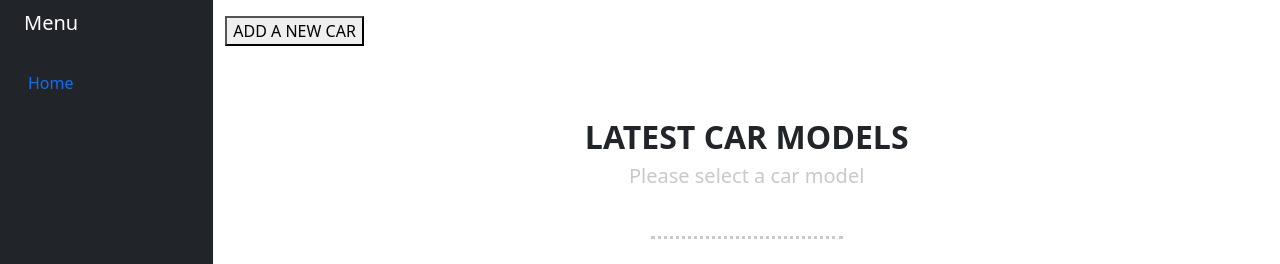
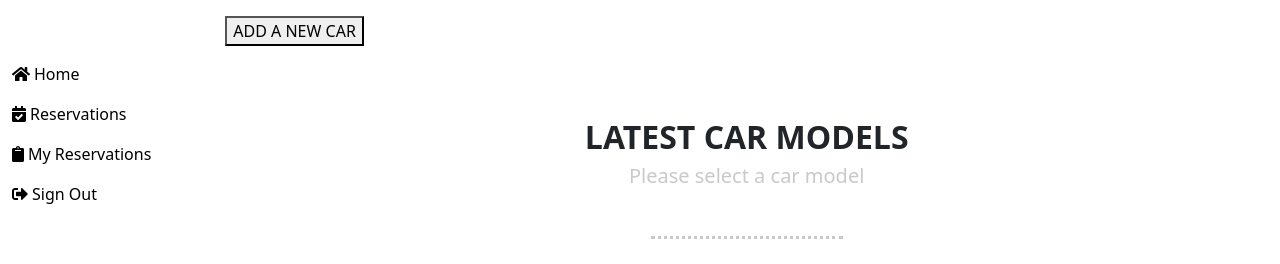
Before and after one commit to mariordgez/Final-Capstone-React, a React (Create React App) app: page / in a window 1280 px wide. Shown: the top 264 px of the page. Built offline with nearby package versions, Linux system fonts and the light colour scheme; no server answers.

Commit message:
Add icons and styling to navbar

```diff
--- a/package.json
+++ b/package.json
@@ -7,6 +7,9 @@
     "@babel/eslint-parser": "7.x",
     "@babel/plugin-syntax-jsx": "7.x",
     "@babel/preset-react": "7.x",
+    "@fortawesome/fontawesome-svg-core": "^1.2.36",
+    "@fortawesome/free-solid-svg-icons": "^5.15.4",
+    "@fortawesome/react-fontawesome": "^0.1.16",
     "@reduxjs/toolkit": "^1.6.2",
     "@testing-library/jest-dom": "^4.2.4",
     "@testing-library/react": "^9.3.2",
--- a/src/App.js
+++ b/src/App.js
@@ -34,7 +34,7 @@ function App() {
               )}
             />
           )}
-          <Route path="/detail/cars/:carid" element={<Detail />} />
+          <Route path="/detail/cars/:carid" element={<Navbar Page={Detail} />} />
         </Routes>
       </main>
     </Router>
--- a/src/components/Navbar/navbar.js
+++ b/src/components/Navbar/navbar.js
@@ -2,14 +2,22 @@ import React from 'react';
 import PropTypes from 'prop-types';
 import { Link } from 'react-router-dom';
 import 'bootstrap/dist/css/bootstrap.min.css';
+import { FontAwesomeIcon } from '@fortawesome/react-fontawesome';
+import {
+  faHome,
+  faClipboard,
+  faSignOutAlt,
+  faCalendarCheck,
+} from '@fortawesome/free-solid-svg-icons';
+import '../../css/navbar.css';
 
 const Navbar = (props) => {
   const { Page } = props;
   return (
     <div className="container-fluid">
       <div className="row flex-nowrap">
-        <div className="col-auto col-md-3 col-xl-2 px-sm-2 px-0 bg-dark">
-          <div className="d-flex flex-column align-items-center align-items-sm-start px-3 pt-2 text-white min-vh-100">
+        <div className="col-auto col-md-3 col-xl-2 px-sm-2 px-0 bg-white">
+          <div className="d-flex flex-column align-items-center align-items-sm-start px-0 pt-2 text-white min-vh-100">
             <Link
               to="/"
               className="d-flex align-items-center pb-3 mb-md-0 me-md-auto text-white text-decoration-none"
@@ -17,13 +25,31 @@ const Navbar = (props) => {
               <span className="fs-5 d-none d-sm-inline">Menu</span>
             </Link>
             <ul
-              className="nav nav-pills flex-column mb-sm-auto mb-0 align-items-center align-items-sm-start"
+              className="w-100 nav nav-pills flex-column mb-sm-auto mb-0 align-items-center align-items-sm-start"
               id="menu"
             >
-              <li className="nav-item">
-                <Link to="/" className="nav-link align-middle px-0">
-                  <i className="fs-4 bi-house" />
+              <li className="px-1 nav-item w-100 hoverlink">
+                <Link to="/" className="hoverlink nav-link align-middle px-0">
+                  <FontAwesomeIcon icon={faHome} />
                   <span className="ms-1 d-none d-sm-inline">Home</span>
+                </Link>
+              </li>
+              <li className="px-1 nav-item w-100 hoverlink">
+                <Link to="/" className="hoverlink nav-link align-middle px-0">
+                  <FontAwesomeIcon icon={faCalendarCheck} />
+                  <span className="ms-1 d-none d-sm-inline">Reservations</span>
+                </Link>
+              </li>
+              <li className="px-1 nav-item w-100 hoverlink">
+                <Link to="/" className="hoverlink nav-link align-middle px-0">
+                  <FontAwesomeIcon icon={faClipboard} />
+                  <span className="ms-1 d-none d-sm-inline">My Reservations</span>
+                </Link>
+              </li>
+              <li className="px-1 nav-item w-100 hoverlink">
+                <Link to="/" className="hoverlink nav-link align-middle px-0">
+                  <FontAwesomeIcon icon={faSignOutAlt} />
+                  <span className="ms-1 d-none d-sm-inline">Sign Out</span>
                 </Link>
               </li>
             </ul>
--- a/src/css/navbar.css
+++ b/src/css/navbar.css
@@ -0,0 +1,8 @@
+.hoverlink:hover {
+  background-color: #98bf11;
+  color: white;
+}
+
+.hoverlink {
+  color: black;
+}
```
Also changed, not shown: 1 other file (tests, documents, lock files or other folders).
